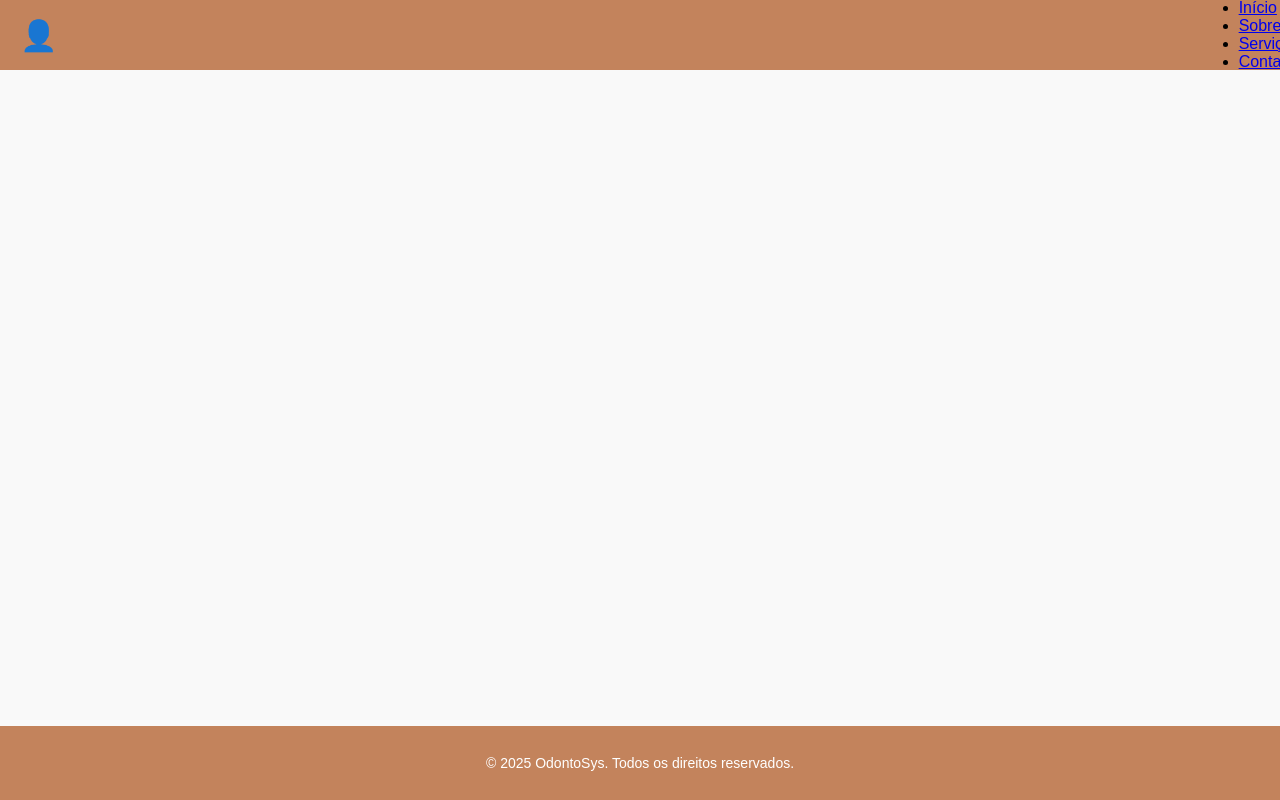
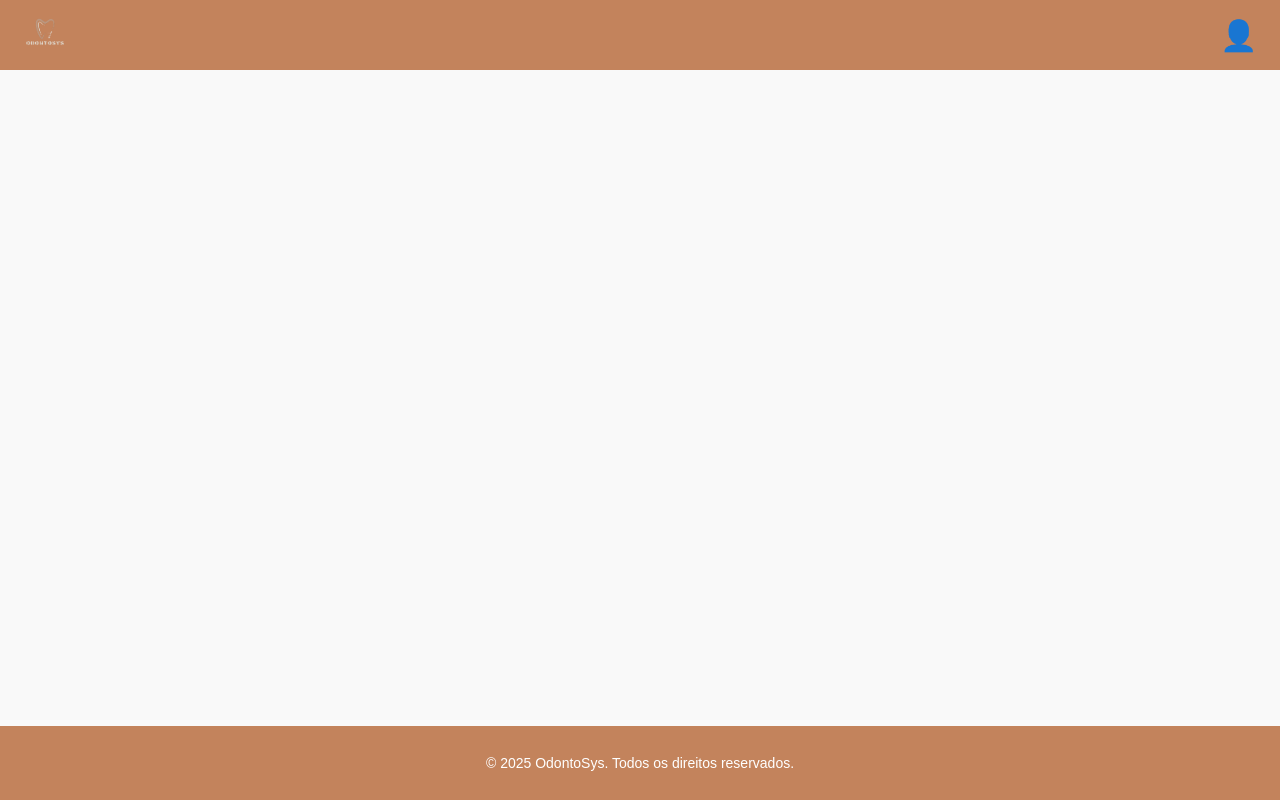
Before and after one commit to dwh-xcs/OdontoSys, a plain HTML site: page front-end/html/Calendar.html in a window 1280 px wide. Shown: the top 800 px of the page. Drawn offline with Linux system fonts and the light colour scheme.

Commit message:
Update Calendar.html

```diff
--- a/front-end/html/Calendar.html
+++ b/front-end/html/Calendar.html
@@ -3,25 +3,23 @@
 <head>
   <meta charset="UTF-8">
   <meta name="viewport" content="width=device-width, initial-scale=1.0">
-  <title>Header e Footer com Copyright</title>
-  <link rel="stylesheet" href="/front-end/html/css/calendar.css">
+  <title>Header com Logo e Ícone de Usuário</title>
+  <link rel="stylesheet" href="css/calendar.css">
 </head>
 <body>
 
 <header class="header">
-  <div class="user-icon">👤</div>
-  <nav class="menu">
-    <ul>
-      <li><a href="#">Início</a></li>
-      <li><a href="#">Sobre</a></li>
-      <li><a href="#">Serviços</a></li>
-      <li><a href="#">Contato</a></li>
-    </ul>
-  </nav>
+  <div class="logo">
+    <img src="css/img/Odontosys(2).png" alt="Logo" />
+  </div>
+
+  <div class="user-icon">
+    👤
+  </div>
 </header>
 
 <main>
-  <!-- Conteúdo principal da página aqui -->
+  <!-- Conteúdo da página -->
 </main>
 
 <footer class="footer">
```
